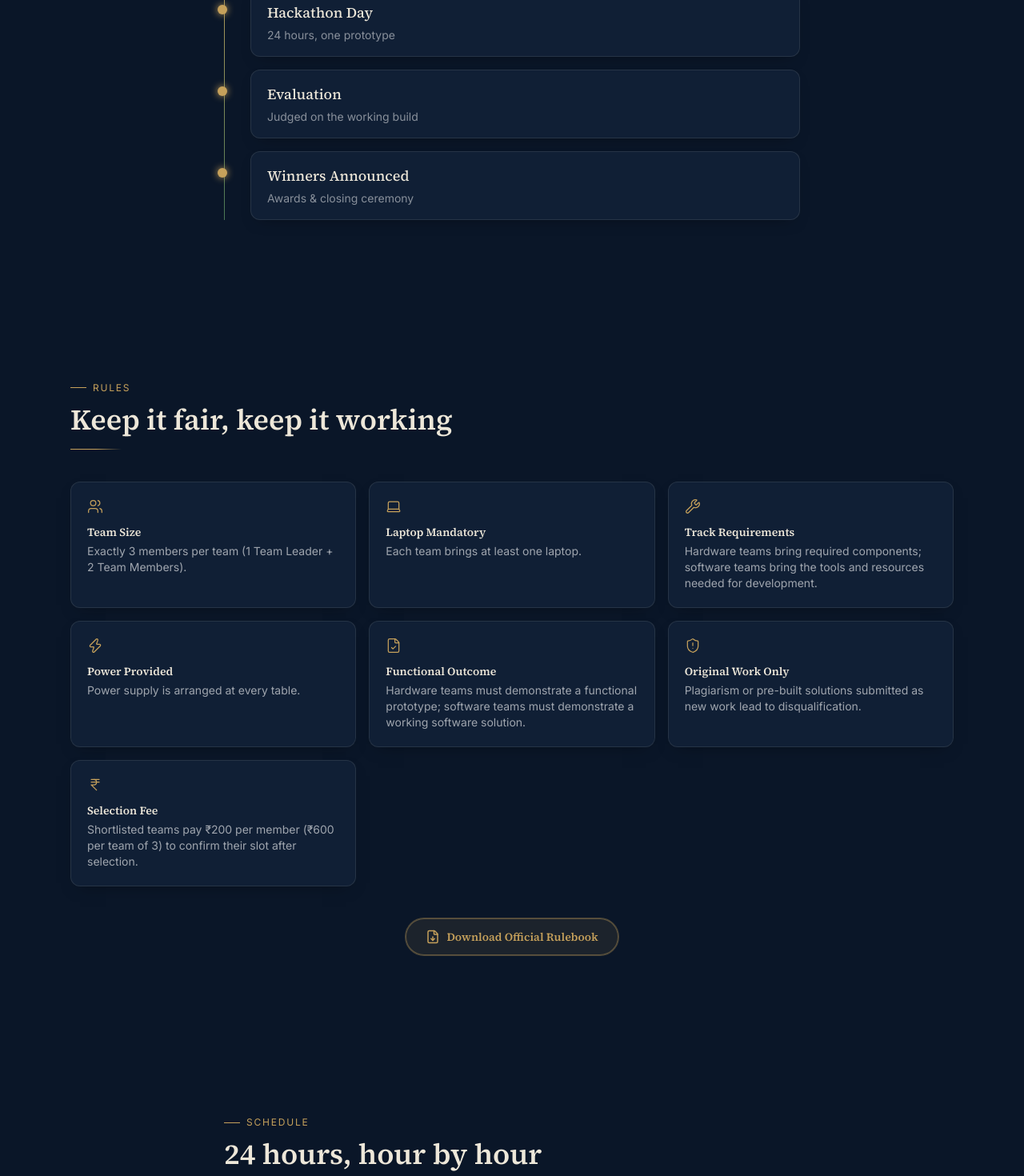
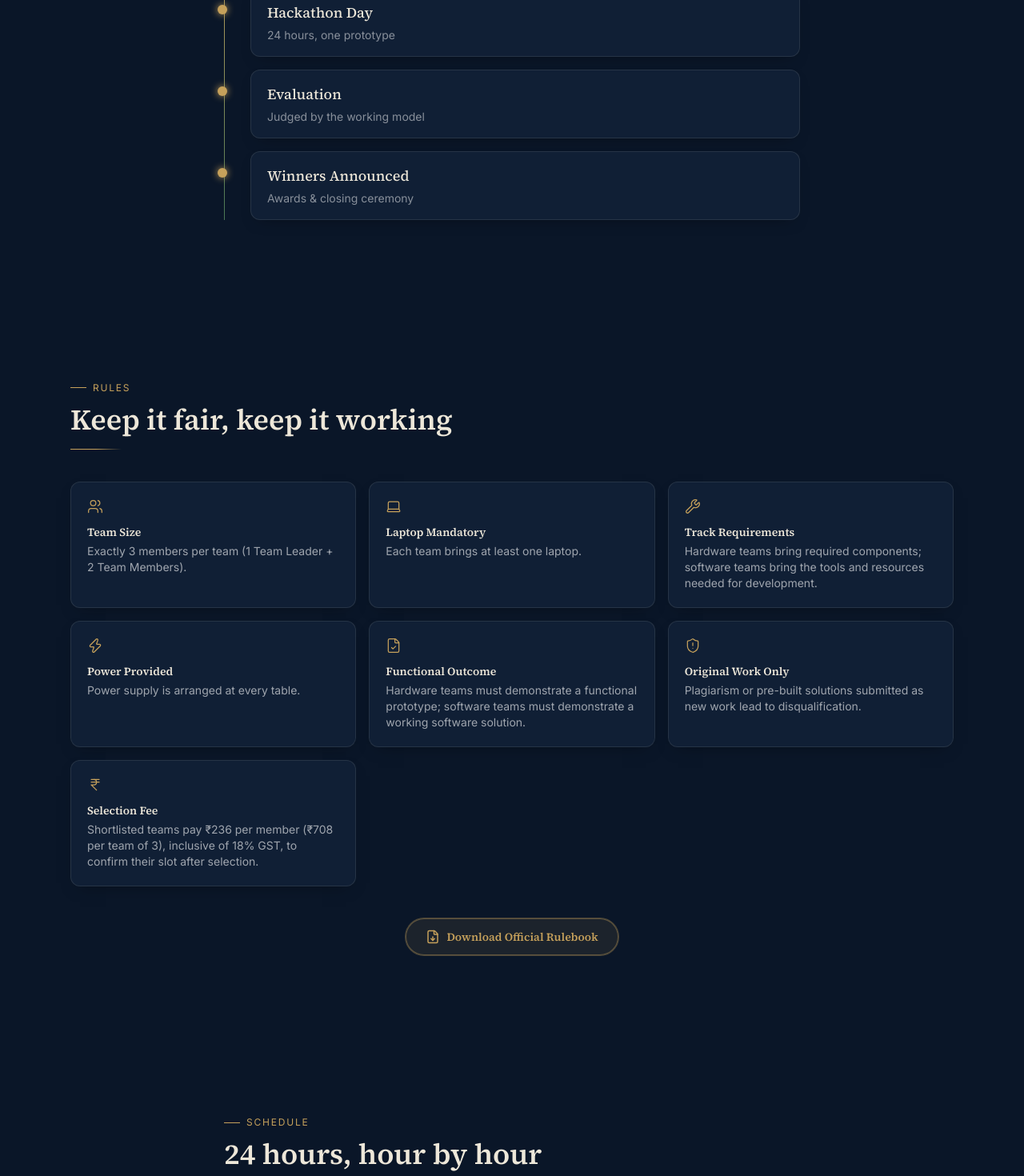
Before and after one commit to Flash5451/FUTURE-MATRIX-2026, a Next.js app: page / in a window 1280 px wide. Shown: the part 4660-6130 px from the top of the page at 80% size. Built offline with nearby package versions, Linux system fonts and the light colour scheme; no server answers.

Commit message:
updated website

```diff
--- a/src/components/Contact.tsx
+++ b/src/components/Contact.tsx
@@ -6,7 +6,7 @@ import SectionHeading from "./SectionHeading";
 
 const CONTACT = {
   email: "futurematrix75@gmail.com",
-  venue: "Gallery Hall (Room No. 1601), Dept. of Electrical & Communication Engineering, Vel Tech University, Avadi, Chennai",
+  venue: "Gallery Hall (Room No. 1601), Dept. of Electronics and Communication Engineering, Vel Tech University, Avadi, Chennai",
 };
 
 const CHAPTERS = [
@@ -72,7 +72,7 @@ export default function Contact() {
             <div className="mt-4 flex items-start gap-3">
               <GraduationCap className="mt-0.5 shrink-0 text-white/40" size={16} />
               <div>
-                <p className="text-[10px] uppercase tracking-widest text-white/35">Faculty Coordinator</p>
+                <p className="text-[10px] uppercase tracking-widest text-white/35">Faculty Coordinators</p>
                 <p className="text-sm text-white/80">{chapter.faculty.name}</p>
                 <p className="text-xs text-white/45">{chapter.faculty.title}</p>
               </div>
--- a/src/components/FAQ.tsx
+++ b/src/components/FAQ.tsx
@@ -7,11 +7,11 @@ import SectionHeading from "./SectionHeading";
 
 const FAQS = [
   ["Who can participate?", "Any student currently enrolled in a recognized college or university, in a team of exactly 3 members (1 Team Leader + 2 Team Members)."],
-  ["Will meals be provided?", "Yes — lunch, dinner, and refreshments are covered for all 24 hours."],
+  ["Will meals be provided?", "Yes, meals are taken care of — lunch, dinner, and refreshments are provided throughout the full 24 hours."],
   ["Can we bring our own components?", "Hardware-track teams must bring all required project components and tools. Software-track teams should bring laptops and required development resources. Organizers provide network/internet connectivity."],
   ["Are certificates provided?", "All participants receive certificates; winning teams receive certificates plus cash prizes."],
   ["Is IEEE membership mandatory?", "No, IEEE membership is not mandatory to participate."],
-  ["Is there a fee to participate?", "Registration itself is free. If your team is shortlisted, each member pays ₹200 (₹600 total per team of 3) to confirm your slot."],
+  ["Is there a fee to participate?", "Registration itself is free. If your team is shortlisted, each member pays ₹236 (₹708 total per team of 3), inclusive of 18% GST, to confirm your slot."],
   ["What should we bring?", "All teams should bring laptops, chargers, and a valid college ID. Hardware-track teams must also bring all required components and project-specific tools."],
 ];
 
--- a/src/components/Rules.tsx
+++ b/src/components/Rules.tsx
@@ -11,7 +11,7 @@ const RULES = [
   { icon: Zap, title: "Power Provided", body: "Power supply is arranged at every table." },
   { icon: FileCheck, title: "Functional Outcome", body: "Hardware teams must demonstrate a functional prototype; software teams must demonstrate a working software solution." },
   { icon: ShieldAlert, title: "Original Work Only", body: "Plagiarism or pre-built solutions submitted as new work lead to disqualification." },
-  { icon: IndianRupee, title: "Selection Fee", body: "Shortlisted teams pay ₹200 per member (₹600 per team of 3) to confirm their slot after selection." },
+  { icon: IndianRupee, title: "Selection Fee", body: "Shortlisted teams pay ₹236 per member (₹708 per team of 3), inclusive of 18% GST, to confirm their slot after selection." },
 ];
 
 export default function Rules() {
--- a/src/components/Timeline.tsx
+++ b/src/components/Timeline.tsx
@@ -9,7 +9,7 @@ const STEPS = [
   { title: "Shortlisting", note: "Abstracts reviewed" },
   { title: "Confirmation", note: "Confirmation mail sent — 27 August 2026" },
   { title: "Hackathon Day", note: "24 hours, one prototype" },
-  { title: "Evaluation", note: "Judged on the working build" },
+  { title: "Evaluation", note: "Judged by the working model" },
   { title: "Winners Announced", note: "Awards & closing ceremony" },
 ];
 
--- a/src/components/register/steps/Step7Review.tsx
+++ b/src/components/register/steps/Step7Review.tsx
@@ -73,7 +73,7 @@ export default function Step7Review({
 
       <div className="rounded-lg border border-amber-400/25 bg-amber-400/5 p-4 text-xs leading-6 text-amber-200/90">
         <span className="font-semibold text-amber-300">Note:</span> Registration is free. If your
-        team is shortlisted, each member pays ₹200 (₹600 total per team of 3) to confirm your slot.
+        team is shortlisted, each member pays ₹236 (₹708 total per team of 3), inclusive of 18% GST, to confirm your slot.
       </div>
 
       <label className="flex items-start gap-3 rounded-lg border border-white/10 bg-panel/40 p-4 text-sm text-white/70">
```
